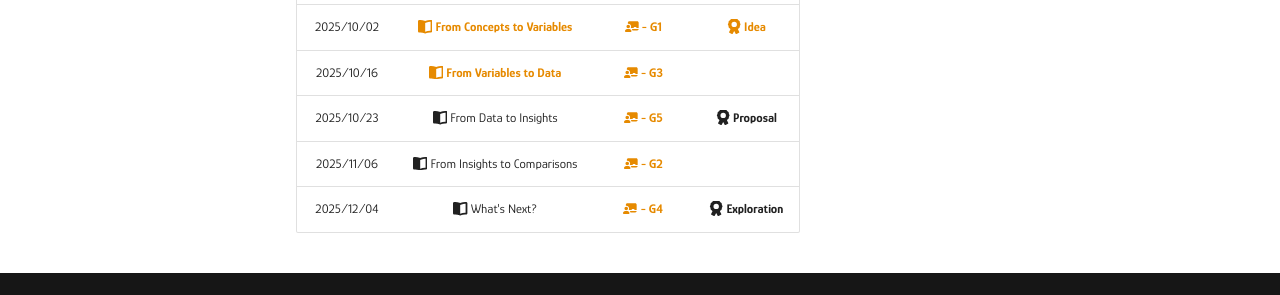
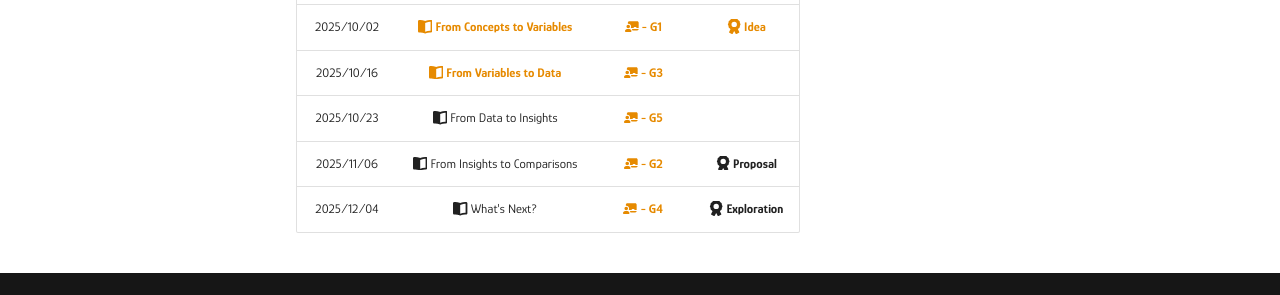
Before and after one commit to mickaeltemporao/data-analysis, an MkDocs documentation site: the page built from docs/schedule.md, in a window 1280 px wide and 1044 px high. Shown: the part 701-996 px from the top of the window. Built offline with MkDocs 1.6.1 and Material for MkDocs 9.7.7, drawn with Linux system fonts in a browser that asks for light colours; comment, search, counter and statistics services are not loaded.

Commit message:
update schedule

```diff
--- a/docs/schedule.md
+++ b/docs/schedule.md
@@ -22,8 +22,8 @@ This schedule is an approximation, subject to change due needs of the students i
   | 2025/09/25 | [:fontawesome-solid-book-open: **Introduction**](modules/introduction.md)              |                                                                             |                                                                                                                                                            |
   | 2025/10/02 | [:fontawesome-solid-book-open: **From Concepts to Variables**](modules/variables.md)   | [**:fontawesome-solid-chalkboard-user: - G1**](activities/participation.md) | [**:fontawesome-solid-award: Idea**](activities/milestone-1.md)                                                                                            |
   | 2025/10/16 | [:fontawesome-solid-book-open: **From Variables to Data**](modules/data.md)            | [**:fontawesome-solid-chalkboard-user: - G3**](activities/participation.md) |                                                                                                                                                            |
-  | 2025/10/23 | :fontawesome-solid-book-open: From Data to Insights                                    | [**:fontawesome-solid-chalkboard-user: - G5**](activities/participation.md) | **:fontawesome-solid-award: Proposal**                                                                                                                     |
-  | 2025/11/06 | :fontawesome-solid-book-open: From Insights to Comparisons                             | [**:fontawesome-solid-chalkboard-user: - G2**](activities/participation.md) |                                                                                                                                                            |
+  | 2025/10/23 | :fontawesome-solid-book-open: From Data to Insights                                    | [**:fontawesome-solid-chalkboard-user: - G5**](activities/participation.md) |                                                                                                                      |
+  | 2025/11/06 | :fontawesome-solid-book-open: From Insights to Comparisons                             | [**:fontawesome-solid-chalkboard-user: - G2**](activities/participation.md) |  **:fontawesome-solid-award: Proposal**                                                                                                                                                          |
   | 2025/12/04 | :fontawesome-solid-book-open: What's Next?                                             | [**:fontawesome-solid-chalkboard-user: - G4**](activities/participation.md) | **:fontawesome-solid-award: Exploration**                                                                                                                  |
 
   <!-- | 2025/10/23 | [:fontawesome-solid-book-open: From Data to Insights](/modules/exploration-1.md)       | [**:fontawesome-solid-chalkboard-user: - G5**](activities/participation.md) | **:fontawesome-solid-award: Proposal**                                                                                                                     | -->
```
